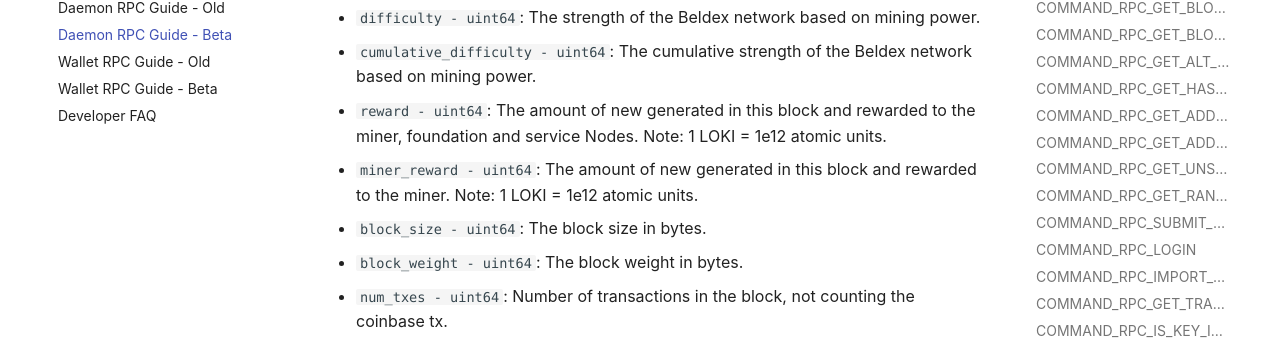
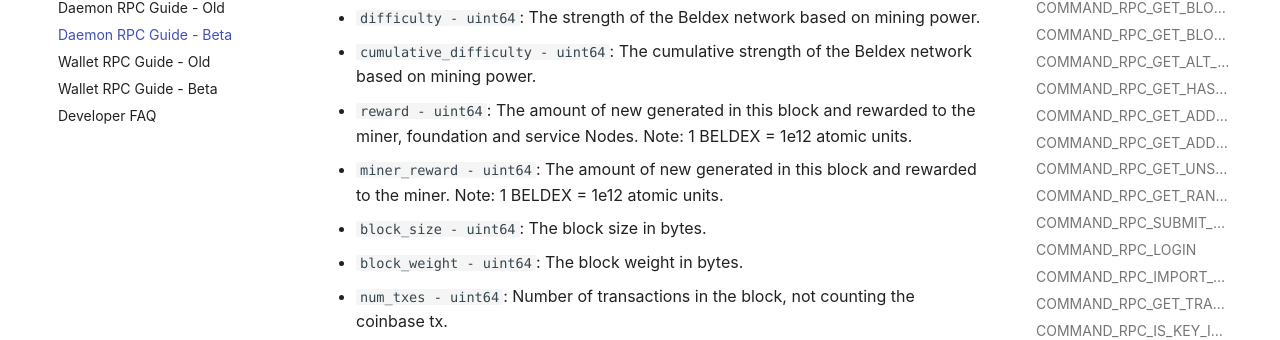
Before and after one commit to Beldex-Coin/beldex-docs, an MkDocs documentation site: the page built from docs/Developer/DaemonRPCBeta.md, in a window 1280 px wide and 900 px high, scrolled down 30689 px. Shown: the part 160-500 px from the top of the window. Built offline with MkDocs 1.6.1 and Material for MkDocs 9.7.7, drawn with Linux system fonts in a browser that asks for light colours; comment, search, counter and statistics services are not loaded; some of the changed text lies outside the part shown.

```diff
--- a/docs/Developer/DaemonRPCBeta.md
+++ b/docs/Developer/DaemonRPCBeta.md
@@ -4,7 +4,7 @@
 
 Many RPC calls use the JSON RPC interface while others use their own interfaces, as demonstrated below.
 
-Note: "atomic units" refer to the smallest fraction of 1 LOKI which is 1e9 atomic units.
+Note: "atomic units" refer to the smallest fraction of 1 BELDEX which is 1e9 atomic units.
 
 ## RPC Methods
 
@@ -1399,8 +1399,8 @@ curl -X POST http://127.0.0.1:22023/json_rpc -d '
      * `hash - string`: The hash of this block.
      * `difficulty - uint64`: The strength of the Beldex network based on mining power.
      * `cumulative_difficulty - uint64`: The cumulative strength of the Beldex network based on mining power.
-     * `reward - uint64`: The amount of new generated in this block and rewarded to the miner, foundation and service Nodes. Note: 1 LOKI = 1e12 atomic units.
-     * `miner_reward - uint64`: The amount of new generated in this block and rewarded to the miner. Note: 1 LOKI = 1e12 atomic units.
+     * `reward - uint64`: The amount of new generated in this block and rewarded to the miner, foundation and service Nodes. Note: 1 BELDEX = 1e12 atomic units.
+     * `miner_reward - uint64`: The amount of new generated in this block and rewarded to the miner. Note: 1 BELDEX = 1e12 atomic units.
      * `block_size - uint64`: The block size in bytes.
      * `block_weight - uint64`: The block weight in bytes.
      * `num_txes - uint64`: Number of transactions in the block, not counting the coinbase tx.
@@ -1481,8 +1481,8 @@ curl -X POST http://127.0.0.1:22023/json_rpc -d '
      * `hash - string`: The hash of this block.
      * `difficulty - uint64`: The strength of the Beldex network based on mining power.
      * `cumulative_difficulty - uint64`: The cumulative strength of the Beldex network based on mining power.
-     * `reward - uint64`: The amount of new generated in this block and rewarded to the miner, foundation and service Nodes. Note: 1 LOKI = 1e12 atomic units.
-     * `miner_reward - uint64`: The amount of new generated in this block and rewarded to the miner. Note: 1 LOKI = 1e12 atomic units.
+     * `reward - uint64`: The amount of new generated in this block and rewarded to the miner, foundation and service Nodes. Note: 1 BELDEX = 1e12 atomic units.
+     * `miner_reward - uint64`: The amount of new generated in this block and rewarded to the miner. Note: 1 BELDEX = 1e12 atomic units.
      * `block_size - uint64`: The block size in bytes.
      * `block_weight - uint64`: The block weight in bytes.
      * `num_txes - uint64`: Number of transactions in the block, not counting the coinbase tx.
@@ -1563,8 +1563,8 @@ curl -X POST http://127.0.0.1:22023/json_rpc -d '
      * `hash - string`: The hash of this block.
      * `difficulty - uint64`: The strength of the Beldex network based on mining power.
      * `cumulative_difficulty - uint64`: The cumulative strength of the Beldex network based on mining power.
-     * `reward - uint64`: The amount of new generated in this block and rewarded to the miner, foundation and service Nodes. Note: 1 LOKI = 1e12 atomic units.
-     * `miner_reward - uint64`: The amount of new generated in this block and rewarded to the miner. Note: 1 LOKI = 1e12 atomic units.
+     * `reward - uint64`: The amount of new generated in this block and rewarded to the miner, foundation and service Nodes. Note: 1 BELDEX = 1e12 atomic units.
+     * `miner_reward - uint64`: The amount of new generated in this block and rewarded to the miner. Note: 1 BELDEX = 1e12 atomic units.
      * `block_size - uint64`: The block size in bytes.
      * `block_weight - uint64`: The block weight in bytes.
      * `num_txes - uint64`: Number of transactions in the block, not counting the coinbase tx.
@@ -1653,8 +1653,8 @@ curl -X POST http://127.0.0.1:22023/json_rpc -d '
      * `hash - string`: The hash of this block.
      * `difficulty - uint64`: The strength of the Beldex network based on mining power.
      * `cumulative_difficulty - uint64`: The cumulative strength of the Beldex network based on mining power.
-     * `reward - uint64`: The amount of new generated in this block and rewarded to the miner, foundation and service Nodes. Note: 1 LOKI = 1e12 atomic units.
-     * `miner_reward - uint64`: The amount of new generated in this block and rewarded to the miner. Note: 1 LOKI = 1e12 atomic units.
+     * `reward - uint64`: The amount of new generated in this block and rewarded to the miner, foundation and service Nodes. Note: 1 BELDEX = 1e12 atomic units.
+     * `miner_reward - uint64`: The amount of new generated in this block and rewarded to the miner. Note: 1 BELDEX = 1e12 atomic units.
      * `block_size - uint64`: The block size in bytes.
      * `block_weight - uint64`: The block weight in bytes.
      * `num_txes - uint64`: Number of transactions in the block, not counting the coinbase tx.
@@ -2096,8 +2096,8 @@ curl -X POST http://127.0.0.1:22023/json_rpc -d '
      * `hash - string`: The hash of this block.
      * `difficulty - uint64`: The strength of the Beldex network based on mining power.
      * `cumulative_difficulty - uint64`: The cumulative strength of the Beldex network based on mining power.
-     * `reward - uint64`: The amount of new generated in this block and rewarded to the miner, foundation and service Nodes. Note: 1 LOKI = 1e12 atomic units.
-     * `miner_reward - uint64`: The amount of new generated in this block and rewarded to the miner. Note: 1 LOKI = 1e12 atomic units.
+     * `reward - uint64`: The amount of new generated in this block and rewarded to the miner, foundation and service Nodes. Note: 1 BELDEX = 1e12 atomic units.
+     * `miner_reward - uint64`: The amount of new generated in this block and rewarded to the miner. Note: 1 BELDEX = 1e12 atomic units.
      * `block_size - uint64`: The block size in bytes.
      * `block_weight - uint64`: The block weight in bytes.
      * `num_txes - uint64`: Number of transactions in the block, not counting the coinbase tx.
```
Also changed, not shown: docs/Developer/WalletRPCBeta.md (+3 -3 lines), docs/Introduction/BeldexNetwork.md (+1 -1 lines), docs/index.md (+1 -1 lines), docs/Advanced/AcceptingBeldex.md (renamed from docs/Advanced/AcceptingLoki.md), docs/Advanced/UsingBeldexinet.md (renamed from docs/Advanced/UsingLokinet.md), docs/Advanced/beldexd.md (renamed from docs/Advanced/lokid.md), 1 other file.
